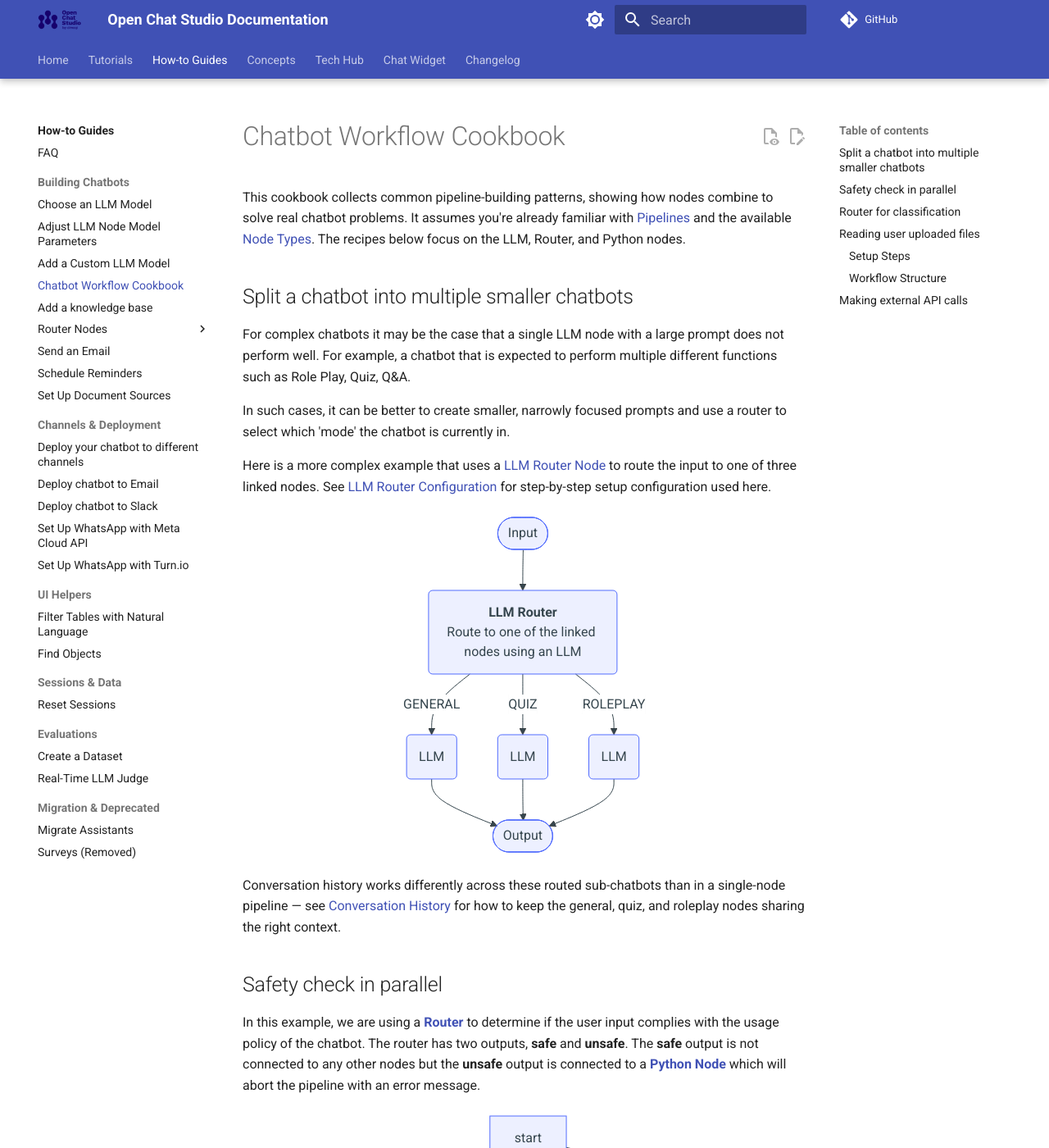
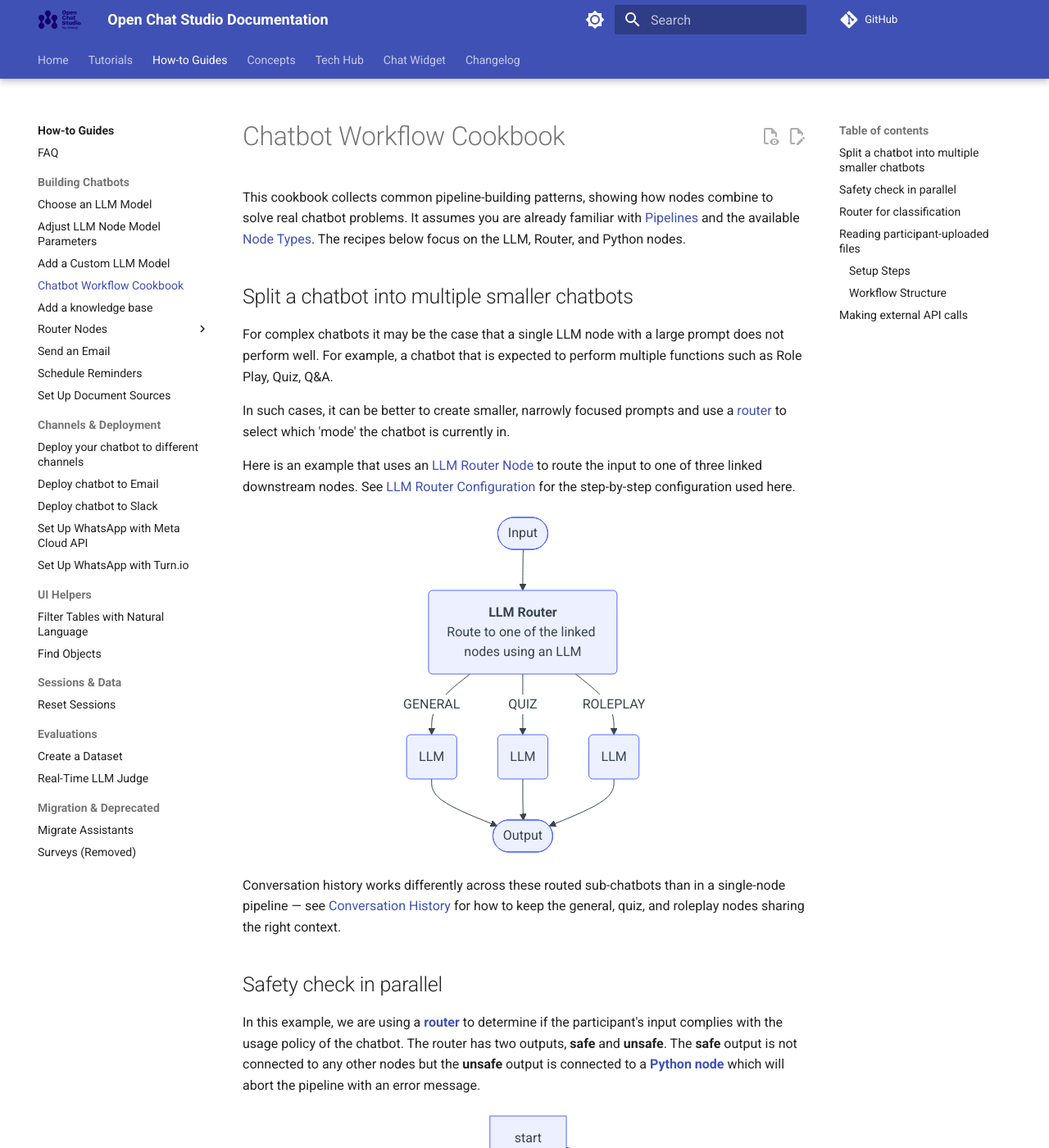
Before and after one commit to dimagi/open-chat-studio-docs, an MkDocs documentation site: the page built from docs/how-to/workflow_cookbook.md, in a window 1280 px wide and 1400 px high. Shown: the whole window at 82% size. Built offline with MkDocs 1.6.1 and Material for MkDocs 9.7.7, drawn with Linux system fonts in a browser that asks for light colours; a script that is not in the unit is left out; comment, search, counter and statistics services are not loaded; some of the changed text lies outside the part shown.

Commit message:
Grammar, terminology improvements & links

````diff
--- a/docs/how-to/workflow_cookbook.md
+++ b/docs/how-to/workflow_cookbook.md
@@ -1,14 +1,14 @@
 # Chatbot Workflow Cookbook
 
-This cookbook collects common pipeline-building patterns, showing how nodes combine to solve real chatbot problems. It assumes you're already familiar with [Pipelines](../concepts/pipelines/index.md) and the available [Node Types](../concepts/pipelines/nodes.md). The recipes below focus on the LLM, Router, and Python nodes.
+This cookbook collects common pipeline-building patterns, showing how nodes combine to solve real chatbot problems. It assumes you are already familiar with [Pipelines](../concepts/pipelines/index.md) and the available [Node Types](../concepts/pipelines/nodes.md). The recipes below focus on the LLM, Router, and Python nodes.
 
 ## Split a chatbot into multiple smaller chatbots
 
-For complex chatbots it may be the case that a single LLM node with a large prompt does not perform well. For example, a chatbot that is expected to perform multiple different functions such as Role Play, Quiz, Q&A.
+For complex chatbots it may be the case that a single LLM node with a large prompt does not perform well. For example, a chatbot that is expected to perform multiple functions such as Role Play, Quiz, Q&A.
 
-In such cases, it can be better to create smaller, narrowly focused prompts and use a router to select which 'mode' the chatbot is currently in.
+In such cases, it can be better to create smaller, narrowly focused prompts and use a [router][router_nodes] to select which 'mode' the chatbot is currently in.
 
-Here is a more complex example that uses a [LLM Router Node][router_nodes] to route the input to one of three linked nodes. See [LLM Router Configuration](../how-to/routers/llm_router.md) for step-by-step setup configuration used here.
+Here is an example that uses an [LLM Router Node][router_nodes] to route the input to one of three linked downstream nodes. See [LLM Router Configuration](../how-to/routers/llm_router.md) for the step-by-step configuration used here.
 
 ```mermaid
 graph TB
@@ -25,7 +25,7 @@
 Conversation history works differently across these routed sub-chatbots than in a single-node pipeline — see [Conversation History](../concepts/pipelines/history.md) for how to keep the general, quiz, and roleplay nodes sharing the right context.
 
 ## Safety check in parallel
-In this example, we are using a [**Router**][router_nodes] to determine if the user input complies with the usage policy of the chatbot. The router has two outputs, **safe** and **unsafe**. The **safe** output is not connected to any other nodes but the **unsafe** output is connected to a [**Python Node**][python] which will abort the pipeline with an error message.
+In this example, we are using a [**router**][router_nodes] to determine if the participant's input complies with the usage policy of the chatbot. The router has two outputs, **safe** and **unsafe**. The **safe** output is not connected to any other nodes but the **unsafe** output is connected to a [**Python node**][python] which will abort the pipeline with an error message.
 
 ```mermaid
 flowchart TD
@@ -72,21 +74,21 @@
     return input
 ```
 
-Then in the LLM node prompt you could use the [**temp_state**][prompt_vars] to inject the category:
+Then in the LLM node prompt you can use the [**temp_state**][prompt_vars] to inject the category:
 
 ```text
 The current category is {temp_state.category}
 ```
 
-## Reading user uploaded files
+## Reading participant-uploaded files
 
-This workflow allows users (participants) to upload files that your chatbot can process and analyze. Supported file types are listed [here][code_node_supported_file_types].
+This workflow allows participants to upload files that your chatbot can process and analyze. Supported file types are listed [here][code_node_supported_file_types].
 
 ### Setup Steps
 
-1. **Enable file uploads**: In your chatbot settings, enable the "File uploads enabled" option
-2. **Create a Python Node**: Use a Python node to read and process the uploaded file contents from the [temporary state][temp_state] - specifically from the [attachments][attachments] key.
-3. **Pass to LLM**: Either return the user/participant input along with the file contents directly to the LLM node, or save the file contents to the temporary state and inject them into your LLM prompt
+1. **Enable file uploads**: In your chatbot settings, enable the "File uploads enabled" option.
+2. **Create a Python Node**: Use a [Python node][python] to read and process the uploaded file contents from the [temporary state][temp_state] - specifically from the [attachments][attachments] key.
+3. **Pass to LLM**: Either return the participant's input along with the file contents directly to the LLM node, or save the file contents to the temporary state and inject them into your LLM prompt.
 
 ### Workflow Structure
 
@@ -143,11 +145,11 @@
     return input
 ```
 
-In these examples, the Python node reads the uploaded file(s) and saves their contents to the temp state under the key "file_contents". The participants's original input is passed through unchanged to the LLM node.
+In these examples, the Python node reads the uploaded file(s) and saves their contents to the temp state under the key "file_contents". The participant's original input is passed through unchanged to the LLM node.
 
 **LLM Node Configuration:**
 
-Configure your LLM node to utilize the uploaded file contents by injecting them into the prompt using temp state variables.
+Configure your LLM node to use the uploaded file contents by injecting them into the prompt using temp state variables.
 
 *Basic Prompt Template:*
 
````
Also changed, not shown: other parts of docs/how-to/workflow_cookbook.md (+6 -4 lines).
